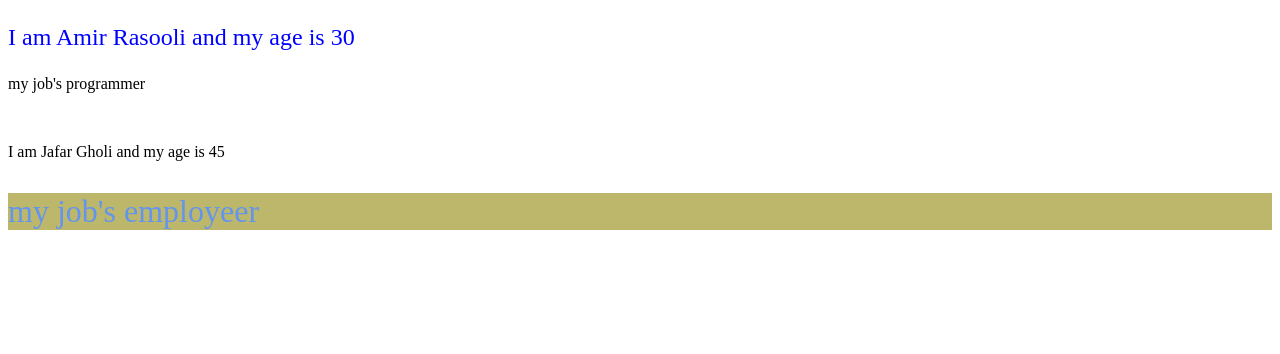
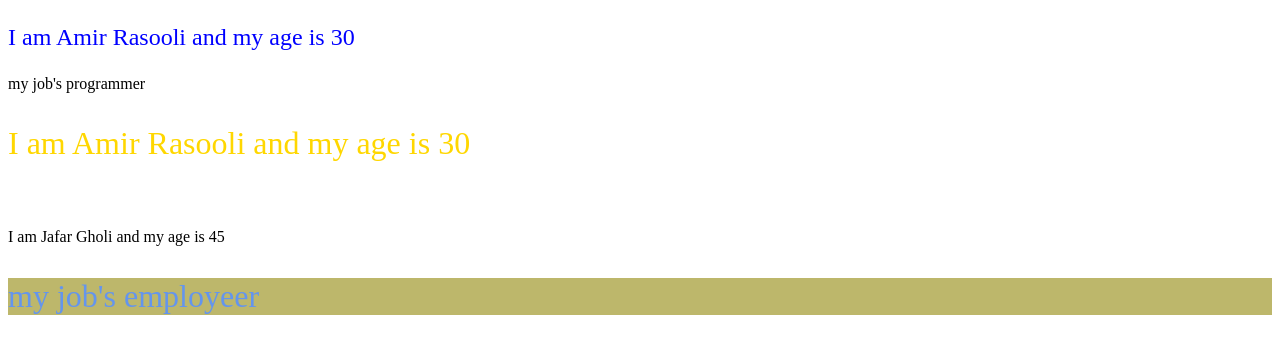
Before and after one commit to amirrasooli69/React-App, a React (Create React App) app in the folder first-app/: page / in a window 1280 px wide. Shown: the top 354 px of the page. Built offline with nearby package versions, Linux system fonts and the light colour scheme.

Commit message:
style with module in UserC

```diff
--- /dev/null
+++ b/first-app/src/App.module.css
@@ -0,0 +1,4 @@
+.header {
+    color: gold;
+    font-size: xx-large;
+}
--- a/first-app/src/UserC.js
+++ b/first-app/src/UserC.js
@@ -1,5 +1,6 @@
 import React, { Component } from 'react';
 import './App.css';
+import style from './App.module.css'
 
 class UserC extends Component {
     constructor() {
@@ -16,6 +17,8 @@ class UserC extends Component {
             <div>
                 <p className= 'header'>I am {name} {lastName} and my age is {age}</p>
                 <p> my job's {job} </p>
+                <p className= {style.header}>I am {name} {lastName} and my age is {age}</p>
+
             </div>
         );
     }
```
Also changed, not shown: first-app/src/App.js (+11 -11 lines).
